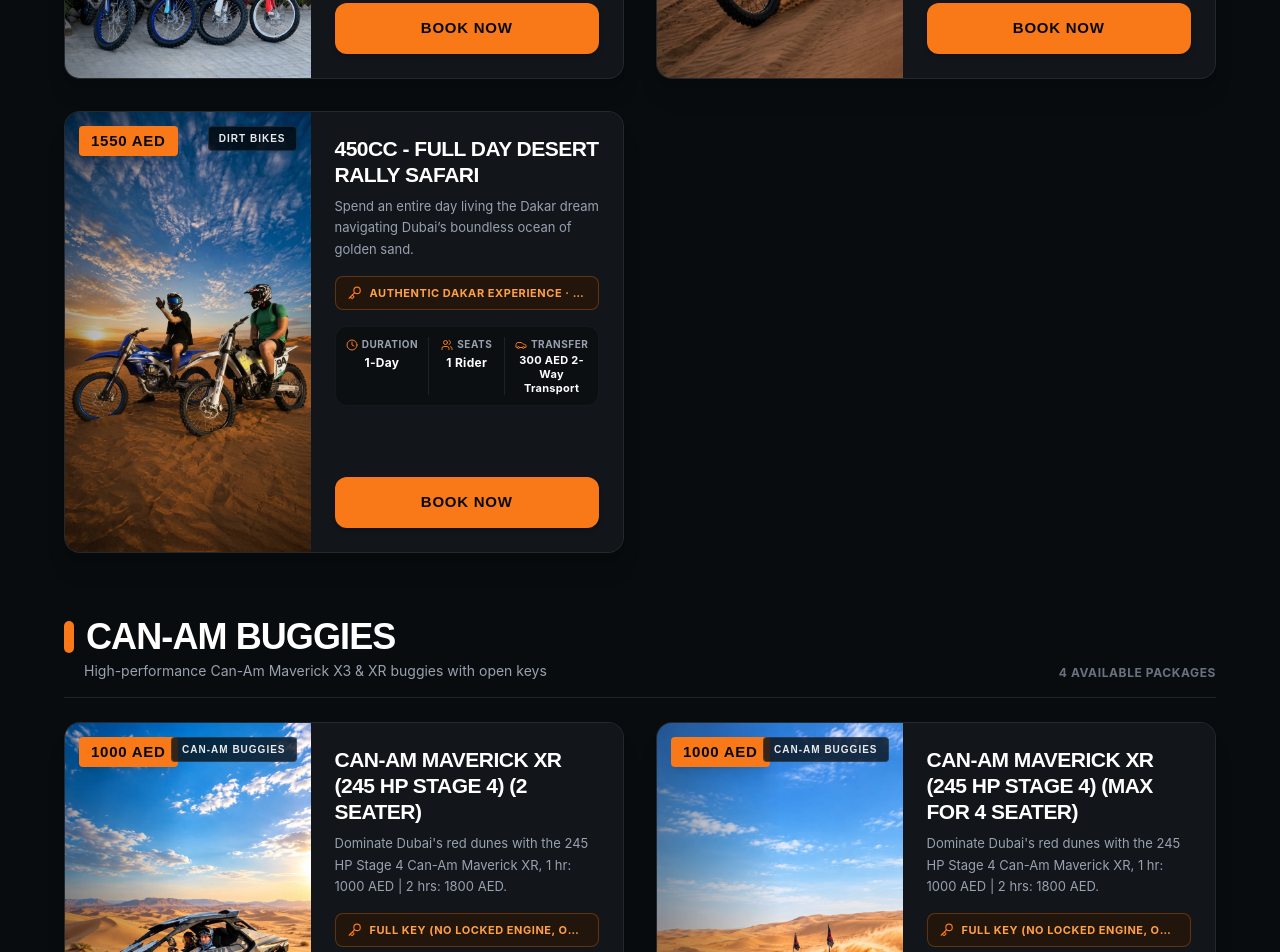
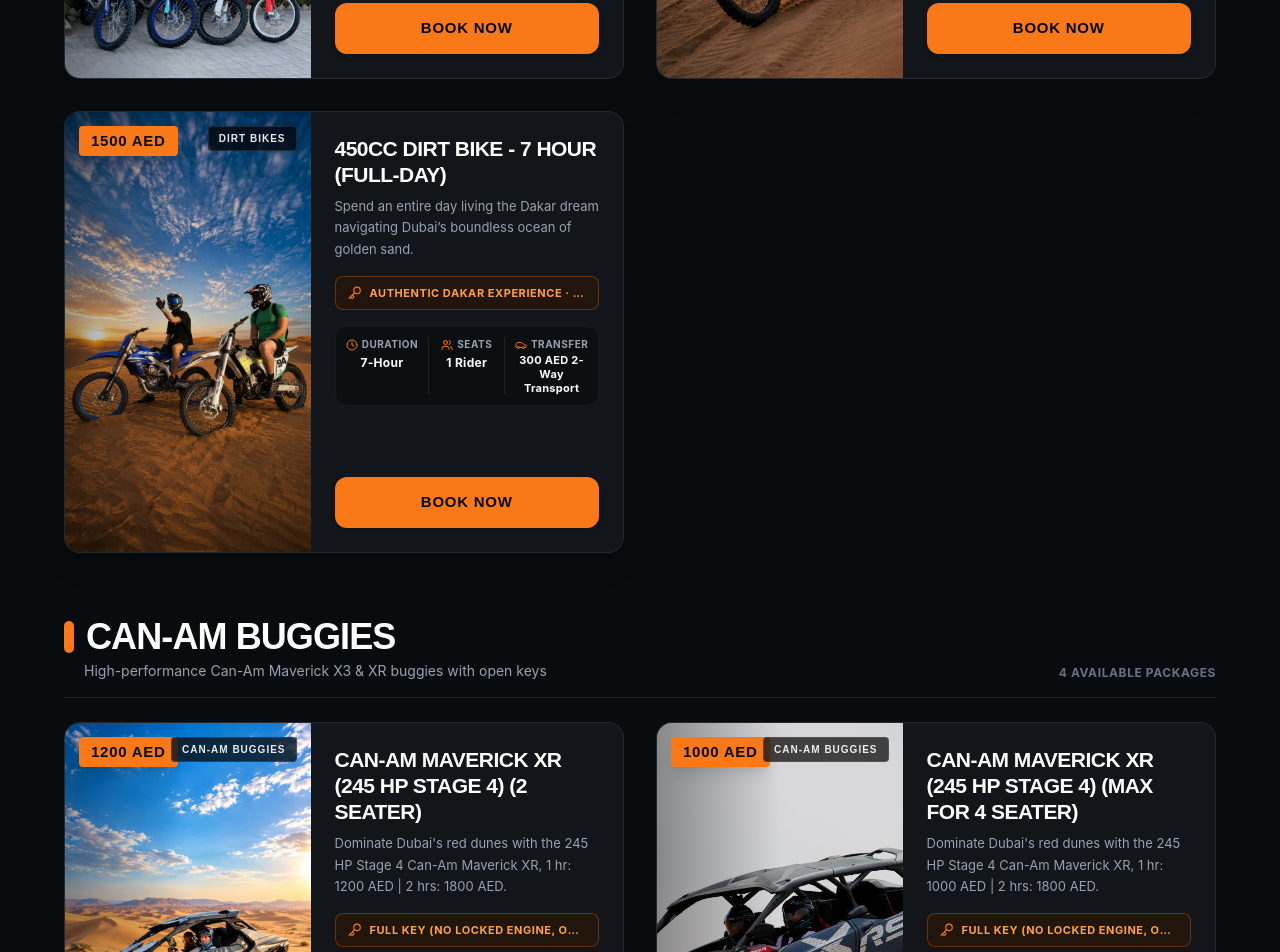
Before and after one commit to rameezwangde/Dirt-Bike, a React app: page /packages in a window 1280 px wide. Shown: the part 1960-2912 px from the top of the page. Built offline with nearby package versions, Linux system fonts and the light colour scheme; the HTML template or start-up script is replaced by a standard one.

Commit message:
feat: add Dirt Bike page, package data, and associated image assets

```diff
--- a/src/data/packagesData.js
+++ b/src/data/packagesData.js
@@ -74,8 +74,8 @@ export const allPackages = [
     category: 'dirt-bike',
     categoryLabel: 'DIRT BIKES',
     title: '450CC DIRT BIKE - 3 HOUR ENDURO TOUR',
-    price: 799,
-    priceRates: '3 hrs: 799 AED',
+    price: 900,
+    priceRates: '3 hrs: 900 AED',
     duration: '3-Hour',
     seats: '1 Rider',
     transfer: '300 AED 2-Way Transport',
@@ -103,8 +103,8 @@ export const allPackages = [
     category: 'dirt-bike',
     categoryLabel: 'DIRT BIKES',
     title: '450CC DIRT BIKE - 4 HOUR (HALF-DAY)',
-    price: 1000,
-    priceRates: '4 hrs: 1000 AED',
+    price: 1200,
+    priceRates: '4 hrs: 1200 AED',
     duration: '4-Hour',
     seats: '1 Rider',
     transfer: '300 AED 2-Way Transport',
@@ -131,10 +131,10 @@ export const allPackages = [
     id: 'dirt-5',
     category: 'dirt-bike',
     categoryLabel: 'DIRT BIKES',
-    title: '450CC - FULL DAY DESERT RALLY SAFARI',
-    price: 1550,
-    priceRates: '1 Day: 1550 AED',
-    duration: '1-Day',
+    title: '450CC DIRT BIKE - 7 HOUR (FULL-DAY)',
+    price: 1500,
+    priceRates: '7 hrs: 1500 AED',
+    duration: '7-Hour',
     seats: '1 Rider',
     transfer: '300 AED 2-Way Transport',
     highlight: 'AUTHENTIC DAKAR EXPERIENCE · LUNCH INCLUDED',
@@ -165,13 +165,13 @@ export const allPackages = [
     category: 'can-am',
     categoryLabel: 'CAN-AM BUGGIES',
     title: 'CAN-AM MAVERICK XR (245 HP STAGE 4) (2 SEATER)',
-    price: 1000,
-    priceRates: '1 hr: 1000 AED | 2 hrs: 1800 AED',
+    price: 1200,
+    priceRates: '1 hr: 1200 AED | 2 hrs: 1800 AED',
     duration: '1-2 Hours',
     seats: '2 Seaters',
     transfer: '300 AED 2-Way Transport',
     highlight: 'FULL KEY (NO LOCKED ENGINE, ONLY OPEN KEYS)',
-    description: "Dominate Dubai's red dunes with the 245 HP Stage 4 Can-Am Maverick XR, 1 hr: 1000 AED | 2 hrs: 1800 AED.",
+    description: "Dominate Dubai's red dunes with the 245 HP Stage 4 Can-Am Maverick XR, 1 hr: 1200 AED | 2 hrs: 1800 AED.",
     image: '/images/maverick-xr.jpeg',
     imagePosition: 'object-center',
     specs: {
@@ -201,7 +201,7 @@ export const allPackages = [
     transfer: '300 AED 2-Way Transport',
     highlight: 'FULL KEY (NO LOCKED ENGINE, ONLY OPEN KEYS)',
     description: "Dominate Dubai's red dunes with the 245 HP Stage 4 Can-Am Maverick XR, 1 hr: 1000 AED | 2 hrs: 1800 AED.",
-    image: '/images/x3.jpeg',
+    image: '/images/xr.jpeg',
     imagePosition: 'object-center',
     specs: {
       horsepower: '245 HP Stage 4',
@@ -223,8 +223,8 @@ export const allPackages = [
     category: 'can-am',
     categoryLabel: 'CAN-AM BUGGIES',
     title: 'CAN-AM MAVERICK X3 TURBO (2 SEATER)',
-    price: 1350,
-    priceRates: '1 hr: 1350 AED | 2 hrs: 2150 AED',
+    price: 1000,
+    priceRates: '1 hr: 1000 AED | 2 hrs: 1800 AED',
     duration: '1-2 Hours',
     seats: '2 Seaters',
     transfer: '300 AED 2-Way Transport',
@@ -343,8 +343,8 @@ export const allPackages = [
     category: 'polaris',
     categoryLabel: 'POLARIS RZR BUGGIES',
     title: 'POLARIS RZR TURBO S (2 SEATER)',
-    price: 900,
-    priceRates: '2 hrs: 900 AED',
+    price: 500,
+    priceRates: '2 hrs: 500 AED',
     duration: '2-Hour',
     seats: '2 Seaters',
     transfer: '300 AED 2-Way Transport',
--- a/src/pages/DirtBike.jsx
+++ b/src/pages/DirtBike.jsx
@@ -27,7 +27,7 @@ const packages = [
     title: "450cc - 3-Hour",
     duration: "3-Hour",
     seats: 1,
-    price: 799,
+    price: 900,
     image: "/images/ktm-450-3hr.jpeg"
   },
   {
@@ -35,15 +35,15 @@ const packages = [
     title: "450cc - 4-Hour",
     duration: "4-Hour",
     seats: 1,
-    price: 1000,
+    price: 1200,
     image: "/images/ktm-450-2hr.jpeg"
   },
   {
     id: 5,
-    title: "450cc - 1-Day",
-    duration: "1-Day",
+    title: "450cc - 7-Hour",
+    duration: "7-Hour",
     seats: 1,
-    price: 1550,
+    price: 1500,
     image: "/images/ktm-450-1hr.jpeg"
   },
   {
```
Also changed, not shown: public/images/xr.jpeg (added), xr.jpeg (added).
